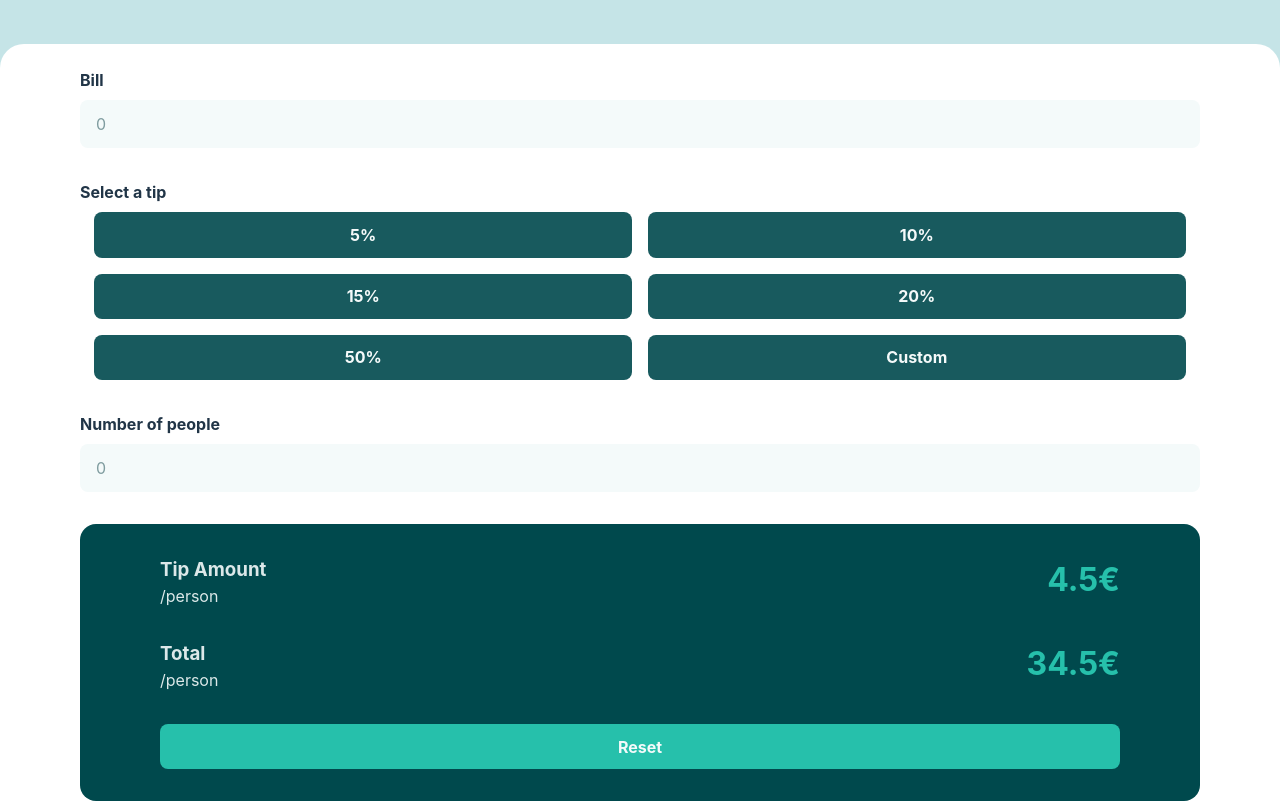
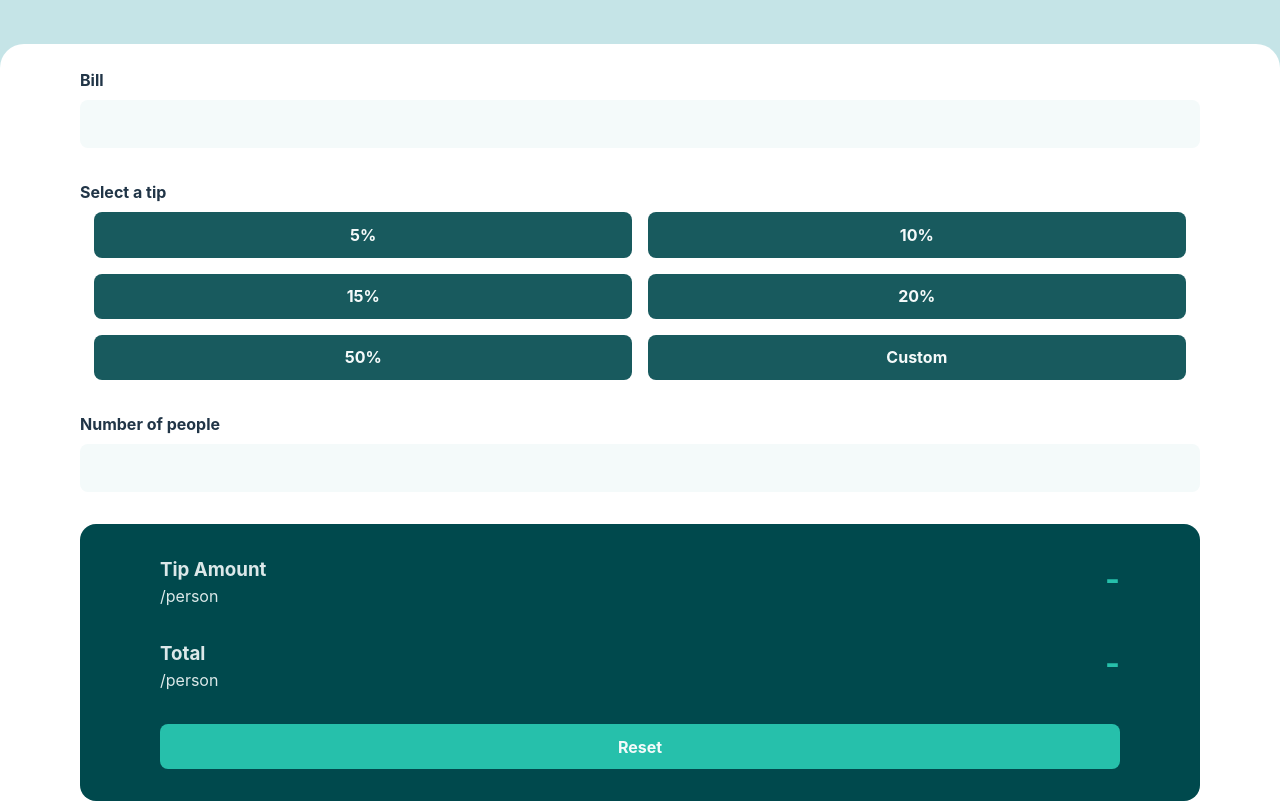
Before and after one commit to meegido/some-website, a React (Vite) app: page /home in a window 1280 px wide. Shown: the part 364-1165 px from the top of the page. Built offline with nearby package versions, Linux system fonts and the light colour scheme.

Commit message:
calculating and rendering values

```diff
--- a/package.json
+++ b/package.json
@@ -13,6 +13,7 @@
     "test": "vitest"
   },
   "dependencies": {
+    "classnames": "^2.5.1",
     "react": "^18.3.1",
     "react-dom": "^18.3.1",
     "react-router-dom": "^6.26.2"
--- a/src/components/home.jsx
+++ b/src/components/home.jsx
@@ -2,16 +2,37 @@ import React from 'react';
 import styles from './home.module.css';
 
 const Home = () => {
-  const [totalBillAmount, setTotalBillAmount] = React.useState(0);
-  const [totalPeopleAmount, setTotalPeopleAmount] = React.useState(0);
-  const [selectedTipAmount, setSelectedTipAmount] = React.useState(0);
+  const [rawBill, setRawBill] = React.useState('');
+  const [totalPeople, setTotalPeople] = React.useState('');
+  const [selectedTipOption, setSelectedTipOption] = React.useState('');
 
-  const tipOptions = [5, 10, 15, 20, 50, 'Custom'];
-  const handleSelectTip = (tip) => {
-    console.log('Selected tip:', tip);
-    if (tipOptions.includes(tip)) {
-      setSelectedTipAmount(tip);
+  const tipOption = [5, 10, 15, 20, 50, 'Custom'];
+
+  const handleSelectTip = (option) => {
+    setSelectedTipOption(option);
+  };
+
+  const calculateAmounts = () => {
+    if (selectedTipOption === 'Custom') {
+      return;
     }
+    const tipCalculationNumber = parseFloat(selectedTipOption) / 100;
+
+    const totalTipAmount = parseFloat(rawBill) * tipCalculationNumber;
+    const billAmount = parseFloat(rawBill) + totalTipAmount;
+
+    return {
+      billPerPerson: billAmount / parseFloat(totalPeople),
+      tipPerPerson: totalTipAmount / parseFloat(totalPeople),
+    };
+  };
+
+  const allInfoFilled = rawBill && totalPeople && selectedTipOption;
+
+  const handleReset = () => {
+    setRawBill(0);
+    setTotalPeople(0);
+    setSelectedTipOption(0);
   };
 
   return (
@@ -24,38 +45,41 @@ const Home = () => {
               <label>Bill</label>
               <input
                 type="number"
-                placeholder="0"
+                aria-label="Bill amount"
                 name="bill-amount"
-                id="totalBillAmount"
-                value={totalBillAmount}
-                onChange={(event) => setTotalBillAmount(event.target.value)}
+                id="rawBill"
+                value={rawBill}
+                onChange={(event) => setRawBill(event.target.value)}
               />
             </article>
             <article className={styles.config}>
               <p>Select a tip</p>
               <div className={styles.tip}>
-                {tipOptions.map((tip) => (
+                {tipOption.map((option) => (
                   <button
-                    aria-label="tip-button"
+                    aria-label="Tip button"
                     type="button"
-                    key={tip}
-                    className={`${styles['config__button']} ${selectedTipAmount === tip ? styles.selected : ''}`}
-                    onClick={() => handleSelectTip(tip)}
+                    key={option}
+                    className={`${styles['config__button']} ${selectedTipOption === option ? styles.selected : ''}`}
+                    onClick={() => handleSelectTip(option)}
                   >
-                    {tip === 'Custom' ? 'Custom' : `${tip}%`}
+                    {option === 'Custom' ? 'Custom' : `${option}%`}
                   </button>
                 ))}
+                {selectedTipOption === 'Custom' && (
+                  <p>⚠️ Check your welthness before choosing a tip bigger than 50%</p>
+                )}
               </div>
             </article>
             <article className={styles.config}>
               <label htmlFor="people">Number of people</label>
               <input
                 type="number"
-                placeholder="0"
+                aria-label="People amount"
                 name="people"
-                id="totalPeopleAmount"
-                value={totalPeopleAmount}
-                onChange={(event) => setTotalPeopleAmount(event.target.value)}
+                id="totalPeople"
+                value={totalPeople}
+                onChange={(event) => setTotalPeople(event.target.value)}
               />
             </article>
           </section>
@@ -65,8 +89,8 @@ const Home = () => {
                 <h3>Tip Amount</h3>
                 <p>/person</p>
               </div>
-              <div className={styles.amount}>
-                <p>4.5€</p>
+              <div data-test-id="tip-per-person" className={styles.amount}>
+                {allInfoFilled ? <p>{calculateAmounts().tipPerPerson}€</p> : '-'}
               </div>
             </article>
             <article className={styles['display__result']}>
@@ -74,12 +98,17 @@ const Home = () => {
                 <h3>Total</h3>
                 <p>/person</p>
               </div>
-              <div className={styles.amount}>
-                <p>34.5€</p>
+              <div data-test-id="bill-per-person" className={styles.amount}>
+                {allInfoFilled ? <p>{calculateAmounts().billPerPerson}€</p> : '-'}
               </div>
             </article>
             <div className={styles.reset}>
-              <button type="submit" className={styles['reset__button']}>
+              <button
+                type="submit"
+                aria-label="reset-button"
+                onClick={() => handleReset()}
+                className={styles['reset__button']}
+              >
                 Reset
               </button>
             </div>
--- a/src/components/home.module.css
+++ b/src/components/home.module.css
@@ -66,6 +66,10 @@ h1 {
   color: var(--grayish-cyan);
 }
 
+.config input:focus {
+  outline-color: var(--strong-cyan);
+}
+
 .config .tip {
   border: none;
   display: flex;
@@ -87,7 +91,7 @@ h1 {
   opacity: 0.9;
 }
 
-.selected {
+.config__button.selected {
   background-color: var(--strong-cyan);
   color: var(--very-dark-cyan);
 }
```
Also changed, not shown: 2 other files (tests, documents, lock files or other folders).
